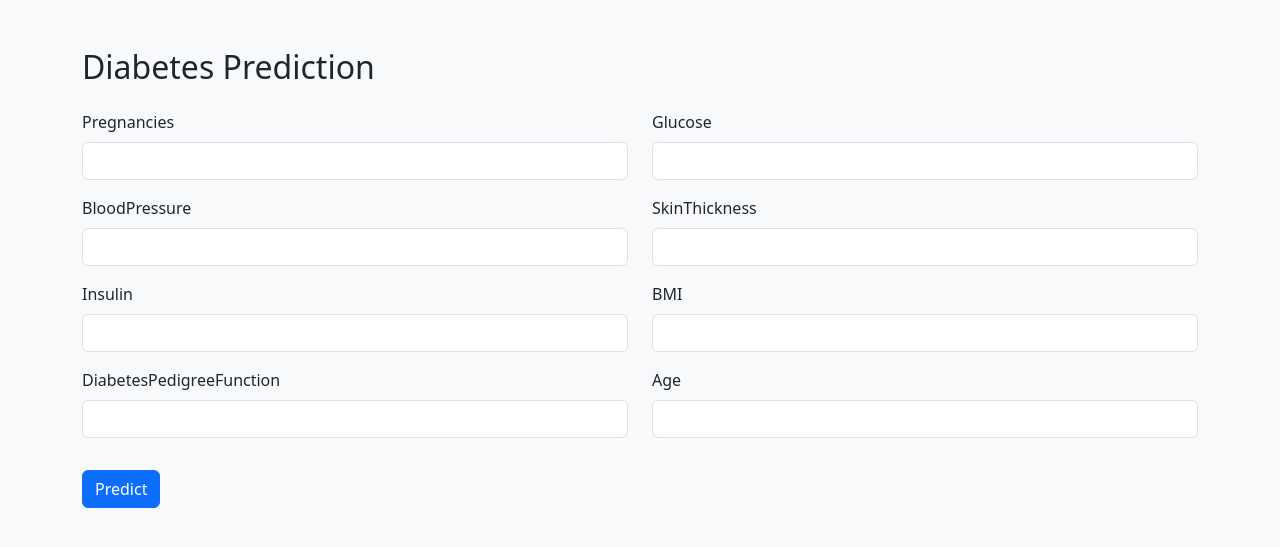
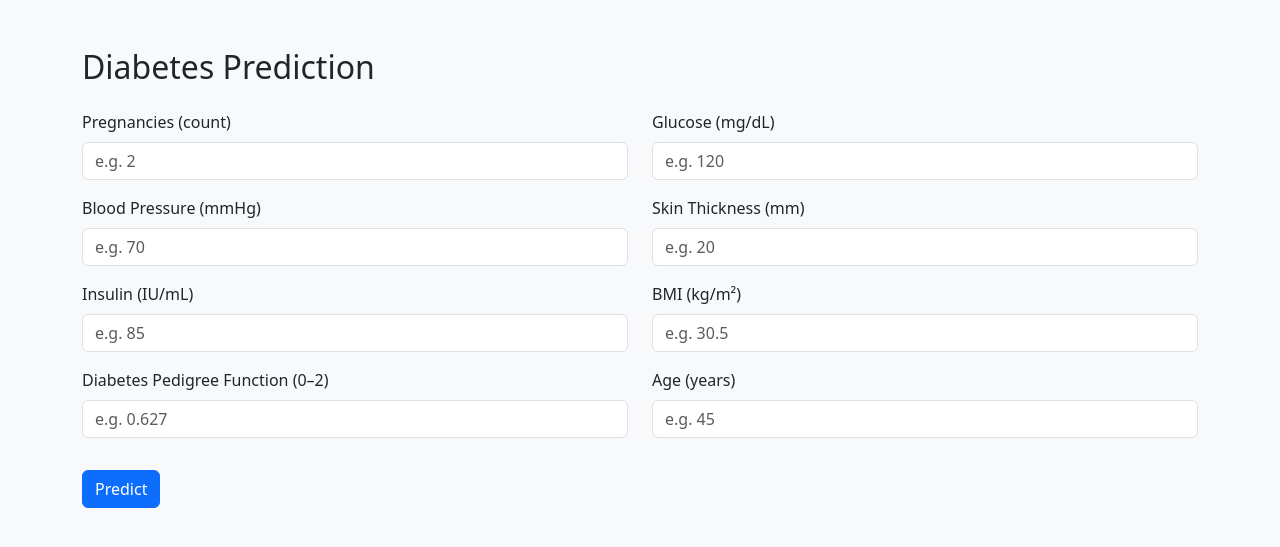
Before and after one commit to VenumiV/diabetes-predictor-ml-flask, a Flask app: page / in a window 1280 px wide. Shown: the top 547 px of the page. Run offline with Flask 3, Linux system fonts and the light colour scheme; parts of the project's set-up code (start-up, migrations or seed data) failed here and were passed over.

Commit message:
add frontend validations

```diff
--- a/src/templates/index.html
+++ b/src/templates/index.html
@@ -10,15 +10,49 @@
 <div class="container py-5">
     <h2 class="mb-4">Diabetes Prediction</h2>
 
-    <form method="POST" action="/">
+    <form method="POST" action="/predict">
         <div class="row">
-            {% for field in ['Pregnancies', 'Glucose', 'BloodPressure', 'SkinThickness', 'Insulin', 'BMI', 'DiabetesPedigreeFunction', 'Age'] %}
             <div class="col-md-6 mb-3">
-                <label class="form-label">{{ field }}</label>
-                <input type="number" step="any" name="{{ field }}" class="form-control" required>
+                <label class="form-label">Pregnancies (count)</label>
+                <input type="number" name="Pregnancies" class="form-control" min="0" step="1" required placeholder="e.g. 2">
             </div>
-            {% endfor %}
+
+            <div class="col-md-6 mb-3">
+                <label class="form-label">Glucose (mg/dL)</label>
+                <input type="number" name="Glucose" class="form-control" min="0" step="any" required placeholder="e.g. 120">
+            </div>
+
+            <div class="col-md-6 mb-3">
+                <label class="form-label">Blood Pressure (mmHg)</label>
+                <input type="number" name="BloodPressure" class="form-control" min="0" step="any" required placeholder="e.g. 70">
+            </div>
+
+            <div class="col-md-6 mb-3">
+                <label class="form-label">Skin Thickness (mm)</label>
+                <input type="number" name="SkinThickness" class="form-control" min="0" step="any" required placeholder="e.g. 20">
+            </div>
+
+            <div class="col-md-6 mb-3">
+                <label class="form-label">Insulin (IU/mL)</label>
+                <input type="number" name="Insulin" class="form-control" min="0" step="any" required placeholder="e.g. 85">
+            </div>
+
+            <div class="col-md-6 mb-3">
+                <label class="form-label">BMI (kg/m²)</label>
+                <input type="number" name="BMI" class="form-control" min="0" step="0.1" required placeholder="e.g. 30.5">
+            </div>
+
+            <div class="col-md-6 mb-3">
+                <label class="form-label">Diabetes Pedigree Function (0–2)</label>
+                <input type="number" name="DiabetesPedigreeFunction" class="form-control" min="0" max="2.5" step="0.01" required placeholder="e.g. 0.627">
+            </div>
+
+            <div class="col-md-6 mb-3">
+                <label class="form-label">Age (years)</label>
+                <input type="number" name="Age" class="form-control" min="0" max="150" step="1" required placeholder="e.g. 45">
+            </div>
         </div>
+
         <button type="submit" class="btn btn-primary mt-3">Predict</button>
     </form>
 
```
